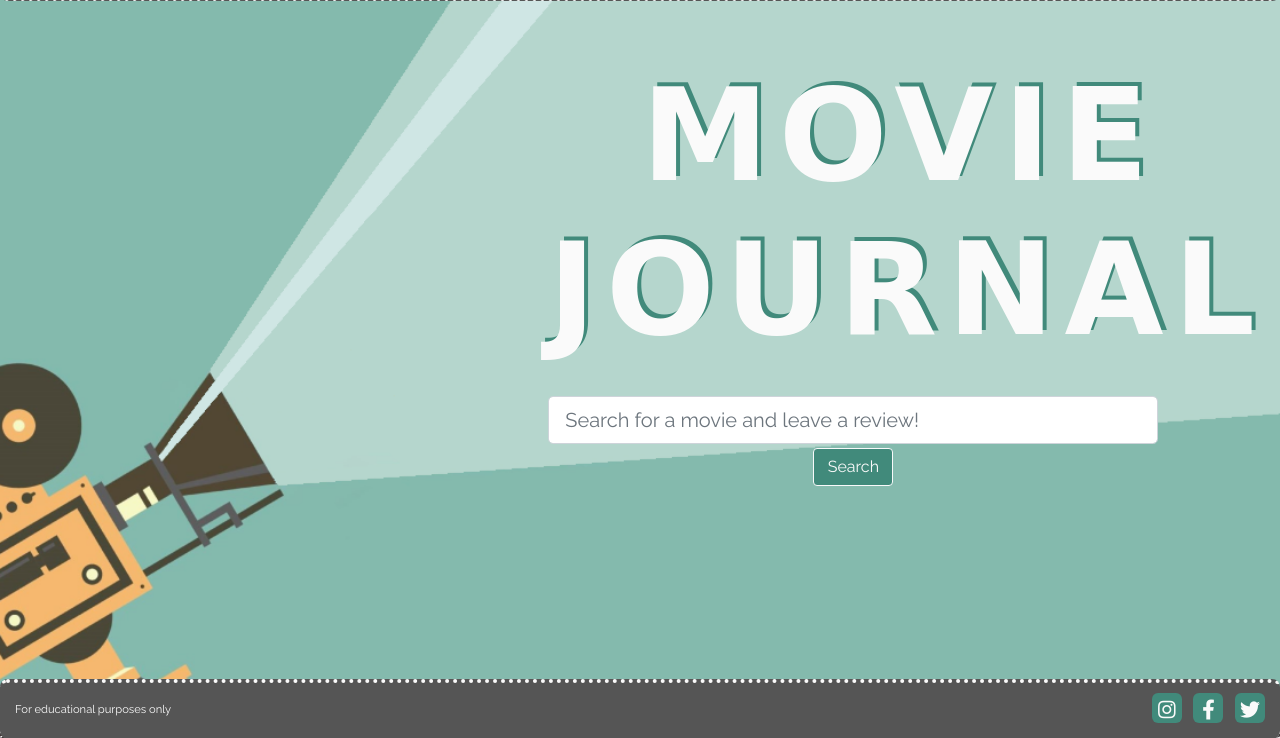
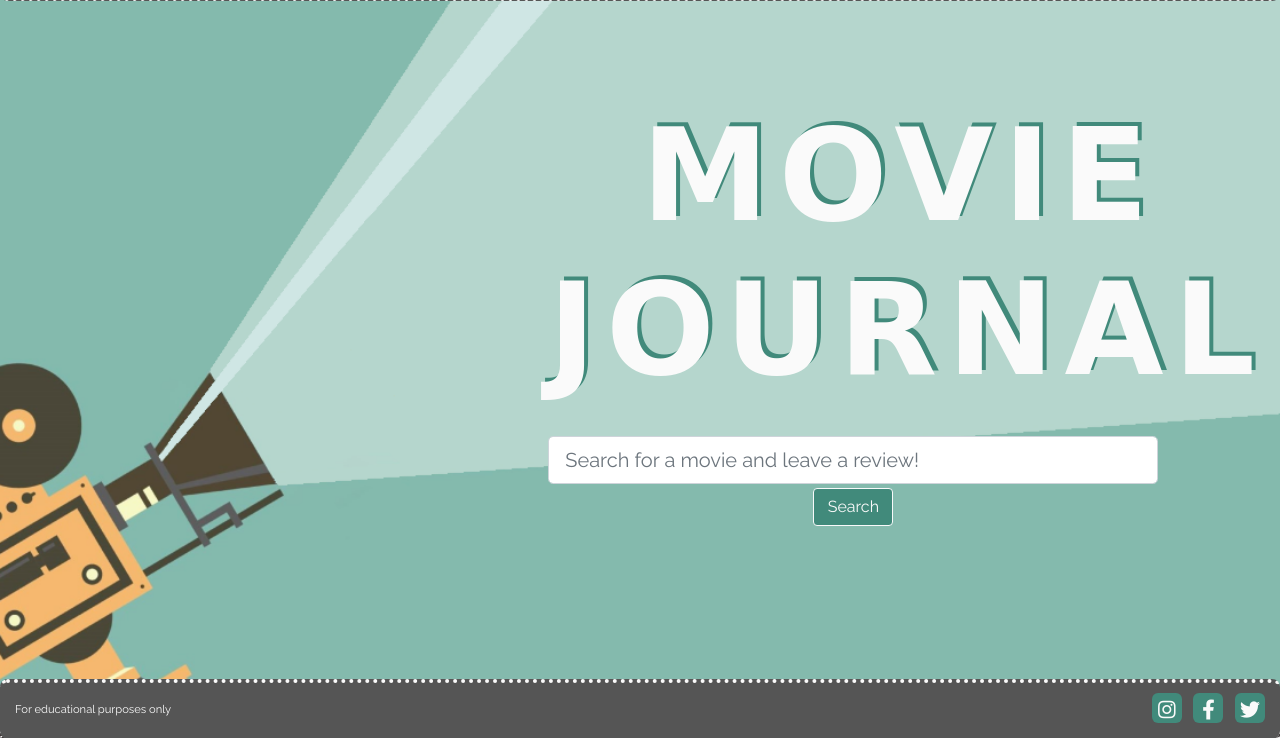
Before and after one commit to fernandagil/MS3, a Flask app: page / in a window 1280 px wide. Shown: the part 61-799 px from the top of the page. Run offline with Flask 2, Linux system fonts and the light colour scheme; data that the repository does not hold is empty; some libraries are stand-ins or nearby versions; some web fonts are replaced.

Commit message:
Fix header overflowing, final commit before submission

```diff
--- a/static/css/style.css
+++ b/static/css/style.css
@@ -210,7 +210,7 @@ a.morelink {
 
 /* --------------------------------------------------------------- HOME PAGE */
 .home-header {
-    margin-top: 60px;
+    margin-top: 100px;
     margin-bottom: 30px;
     color: #fafafa;
     text-shadow: 4px -4px #418a7b;
```
